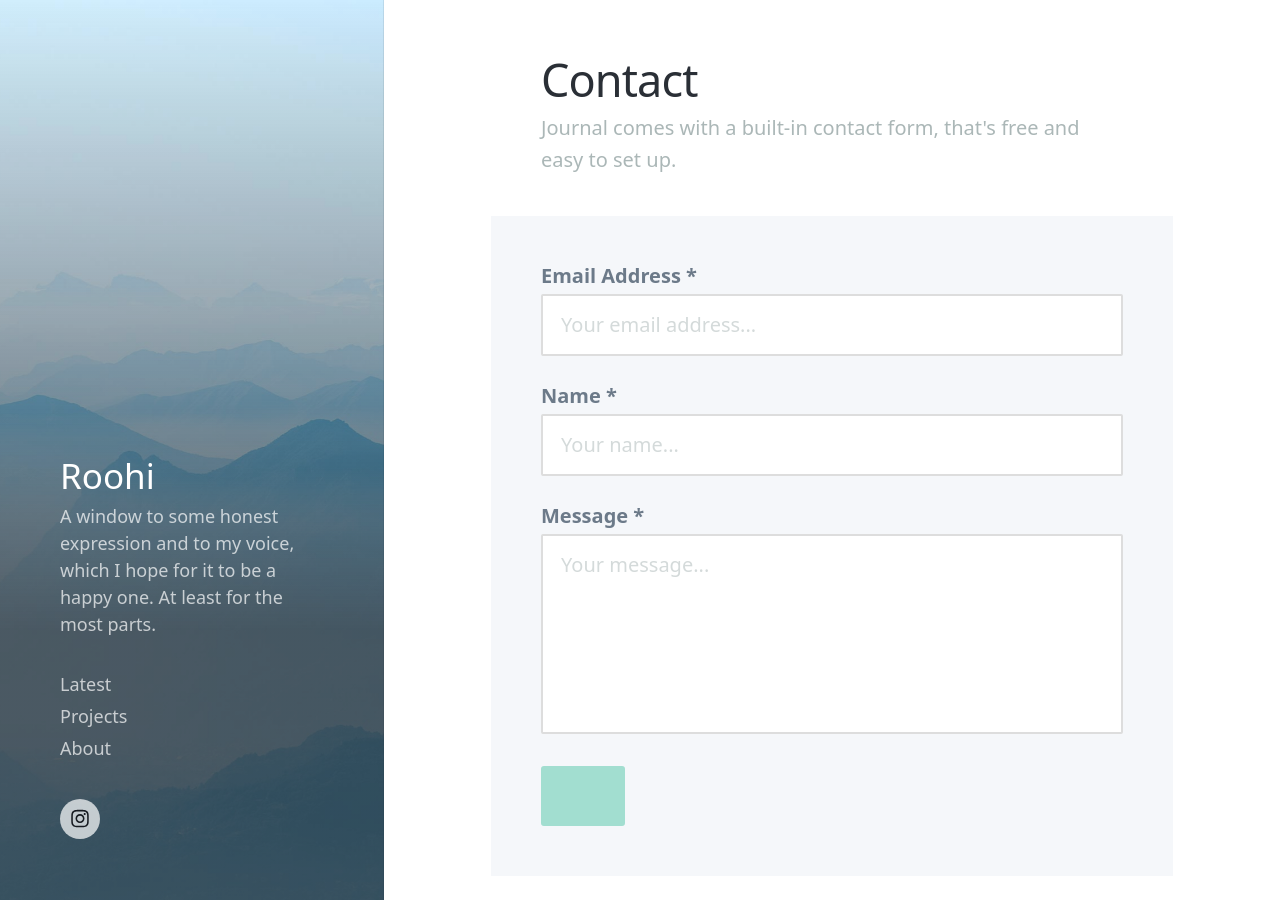
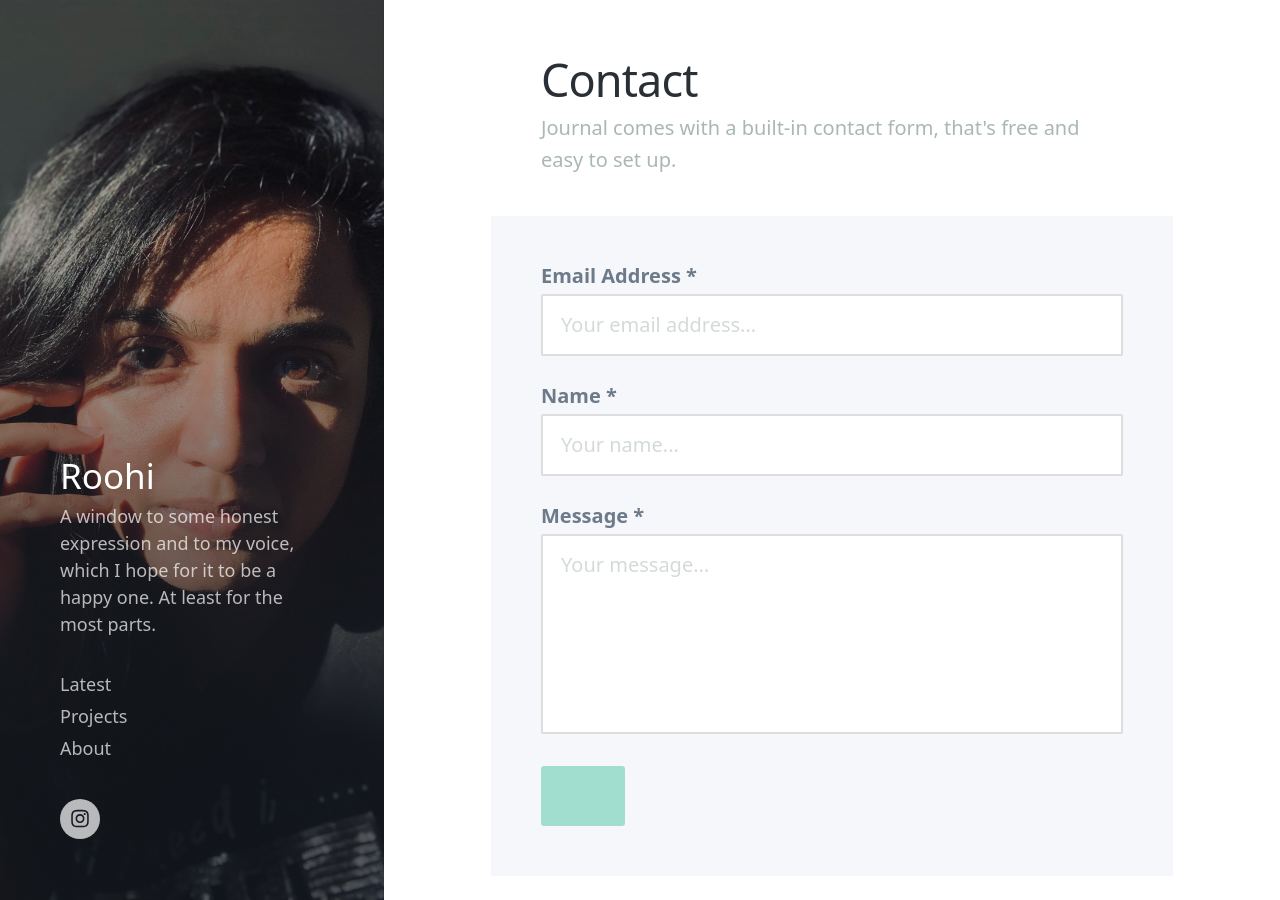
Before and after one commit to madhumithahgokul/madhumithahgokul.github.io, a Jekyll site: the page built from _pages/contact.md, in a window 1280 px wide and 900 px high. Built offline with Jekyll 4.4.1, drawn with Linux system fonts in a browser that asks for light colours; nearby versions of some CDN libraries; some web fonts are replaced.

Commit message:
Update contact.md

```diff
--- a/_pages/contact.md
+++ b/_pages/contact.md
@@ -2,7 +2,7 @@
 title: Contact
 subtitle: Journal comes with a built-in contact form, that's free and easy to set up.
 description: A stunning personal blog Jekyll theme with an image-focused design.
-featured_image: /images/demo/demo-portrait.jpg
+featured_image: /images/dp.jpg
 ---
 
 {% include contact-form.html %}
```
